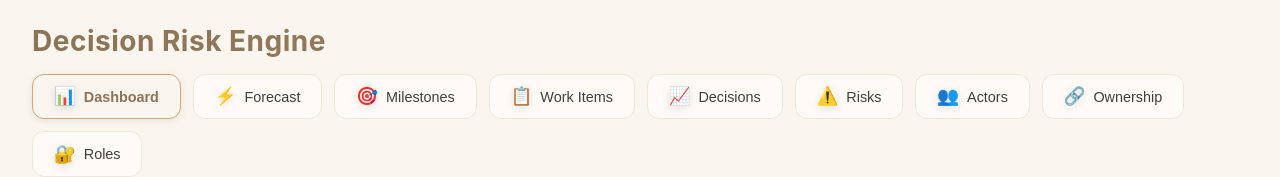
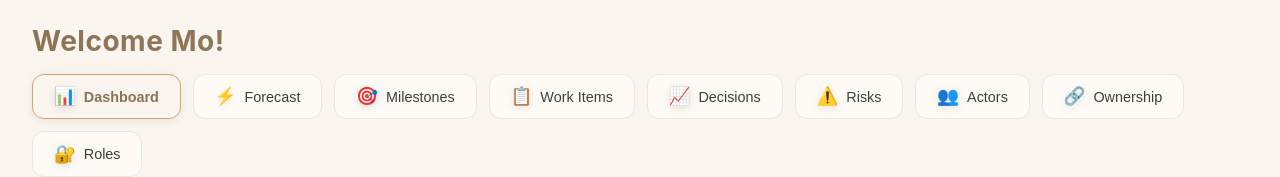
Before and after one commit to hrithikthakur/project1, a React (Vite) app in the folder frontend/: page / in a window 1280 px wide. Shown: the top 177 px of the page. Built offline with nearby package versions, Linux system fonts and the light colour scheme; no server answers.

Commit message:
Update App component header to welcome users with a personalized greeting.

```diff
--- a/frontend/src/App.tsx
+++ b/frontend/src/App.tsx
@@ -42,7 +42,7 @@ export default function App() {
       <Toaster position="top-right" />
       <header className="app-header">
         <div className="header-content">
-        <h1>Decision Risk Engine</h1>
+        <h1>Welcome Mo!</h1>
           <nav className="main-nav">
             {navItems.map((item) => (
           <button
```
